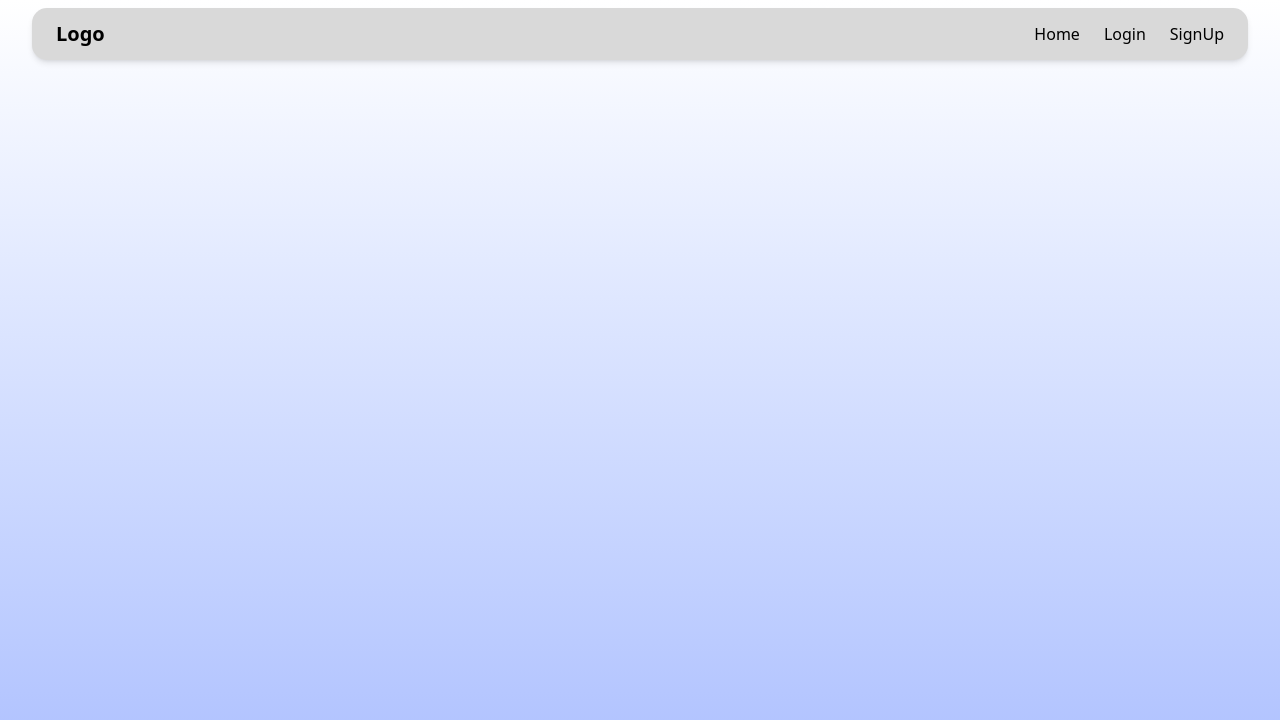
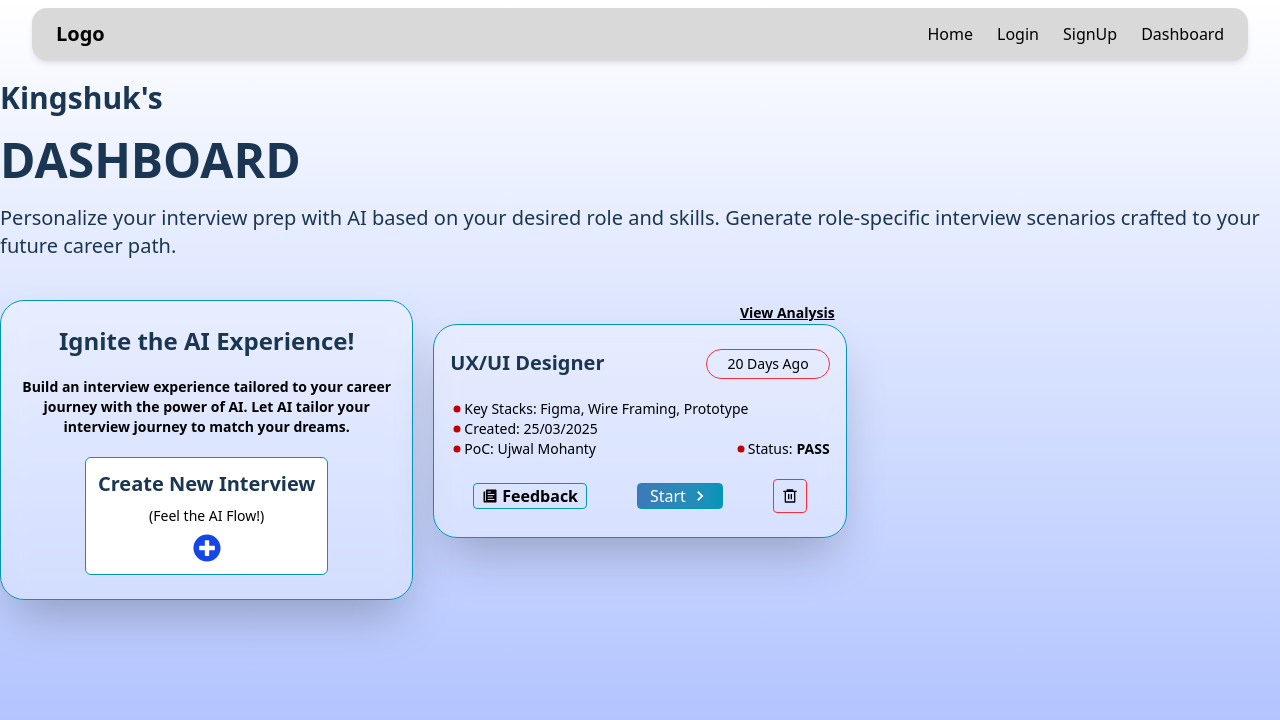
Before and after one commit to saaketh180903/Hackathon-InterviewAI, a React (Vite) app in the folder react-frontend/: page /dashboard in a window 1280 px wide. Before the commit this address had no page. Shown: the top 720 px of the page. Built offline with nearby package versions, Linux system fonts and the light colour scheme.

Commit message:
Hr Dashboard

```diff
--- a/react-frontend/src/App.jsx
+++ b/react-frontend/src/App.jsx
@@ -9,7 +9,7 @@ import { Route, Routes, useNavigate } from "react-router-dom"
 import Navbar from "./components/common/Navbar"
 import OpenRoute from "./components/core/auth/OpenRoute"
 import PrivateRoute from "./components/core/auth/PrivateRoute"
-// import Dashboard from "./pages/Dashboard"
+import Dashboard from "./pages/Dashboard"
 
 // Pages
 import Home from "./pages/Home"
@@ -32,6 +32,7 @@ function App() {
           <Route path="/interview" element={<Interview />} />
           <Route path="/login" element={<Login />} />
           <Route path="/signup" element={<Signup />} />
+          <Route path="/dashboard" element={<Dashboard />} />
           <Route path="*" element={<Error />} />
         </Routes>
       </div>
--- a/react-frontend/src/components/common/Navbar.jsx
+++ b/react-frontend/src/components/common/Navbar.jsx
@@ -22,6 +22,7 @@ const Navbar = () => {
           <li><a href="/" className="hover:text-blue-500">Home</a></li>
           <li><a href="/login" className="hover:text-blue-500">Login</a></li>
           <li><a href="/signup" className="hover:text-blue-500">SignUp</a></li>
+          <li><a href="/dashboard" className="hover:text-blue-500">Dashboard</a></li>
         </ul>
       </div>
     </nav>
--- /dev/null
+++ b/react-frontend/src/components/core/dashboard/RecentInterview.jsx
@@ -0,0 +1,65 @@
+import React from 'react'
+import { Link } from 'react-router-dom'
+import { GoDotFill } from "react-icons/go";
+import { IoIosPaper } from "react-icons/io";
+import { MdNavigateNext } from "react-icons/md";
+import { RiDeleteBin6Line } from "react-icons/ri";
+
+const RecentInterview = () => {
+    return (
+        <div className='w-full'>
+            <div className=' text-right w-full pr-3'>
+                <Link to="/" className="text-sm font-bold text-black underline">
+                    View Analysis
+                </Link>
+            </div>
+
+            <div className='rounded-3xl py-6 px-4 border border-[#0196B8] bg-white/30 backdrop-blur-md shadow-2xl flex flex-col gap-5 justify-center items-center'>
+                <div className='flex justify-between gap-2 w-full'>
+                    <h2 className=' text-xl font-bold text-[#1A3652]'>UX/UI Designer</h2>
+                    <div className=' text-sm px-5 py-1 border border-red-500 rounded-4xl'>20 Days Ago</div>
+                </div>
+
+                <div className='w-full text-sm'>
+                    <div className='flex items-center'>
+                        <GoDotFill className='text-red-700' />
+                        <p>Key Stacks: Figma, Wire Framing, Prototype</p>
+                    </div>
+                    <div className='flex items-center'>
+                        <GoDotFill className='text-red-700' />
+                        <p>Created: 25/03/2025</p>
+                    </div>
+                    <div className='flex justify-between'>
+                        <div className='flex items-center'>
+                            <GoDotFill className='text-red-700' />
+                            <p>PoC: Ujwal Mohanty</p></div>
+                        <div className='flex items-center'>
+                            <GoDotFill className='text-red-700' />
+                            <p>Status: </p>
+                            <span className='font-bold ml-1'> PASS</span>
+                        </div>
+                    </div>
+                </div>
+
+                <div className='flex gap-1 items-center justify-around w-full'>
+                    <div className='flex justify-center items-center gap-1 border px-2 rounded-sm border-[#0196B8]'>
+                        <IoIosPaper />
+                        <div className=' text-base font-semibold'>Feedback</div>
+                    </div>
+                    <div className='flex justify-center items-center gap-1 border px-3 rounded-sm border-[#0196B8] text-white bg-gradient-to-r from-[#3B7AB8] to-[#0196B8]'>
+                        <div className=' text-base'>Start</div>
+                        <MdNavigateNext className='text-xl' />
+                    </div>
+
+                    <div className='border border-red-500 p-2 rounded-sm'>
+                        <RiDeleteBin6Line className='text-base' />
+                    </div>
+
+
+                </div>
+            </div>
+        </div>
+    );
+};
+
+export default RecentInterview;
--- /dev/null
+++ b/react-frontend/src/pages/Dashboard.jsx
@@ -0,0 +1,35 @@
+import React from 'react'
+import { FaPlusCircle } from "react-icons/fa";
+import RecentInterview from '../components/core/dashboard/RecentInterview';
+
+const dashboard = () => {
+    return (
+        <div className='mt-20 max-w-7xl mx-auto'>
+            <div className='text-[#1A3652] flex flex-col gap-5'>
+                <h1 className=' text-3xl font-bold'>Kingshuk's</h1>
+                <h2 className=' text-5xl font-bold'>DASHBOARD</h2>
+                <p className=' text-xl font-medium'>Personalize your interview prep with AI based on your desired role and skills. Generate role-specific
+                    interview scenarios crafted to your future career path.</p>
+            </div>
+
+            <div className=' grid grid-cols-3 gap-5 mt-10'>
+                <div className='rounded-3xl py-6 px-4 border border-[#0196B8] bg-white/30 backdrop-blur-md shadow-2xl flex flex-col gap-5 justify-center items-center'>
+                    <h3 className='text-[#1A3652] text-2xl font-bold'>Ignite the AI Experience!</h3>
+                    <p className='text-sm font-semibold text-center'>Build an interview experience tailored to your career journey with the power of AI.
+                        Let AI tailor your interview journey to match your dreams.</p>
+                    <div className='rounded-md border-[#0196B8] border bg-white p-3 flex flex-col gap-2 justify-center items-center'>
+                        <h3 className='text-[#1A3652] text-xl font-bold'>Create New Interview</h3>
+                        <p className='text-sm'>(Feel the AI Flow!)</p>
+                        <FaPlusCircle className="text-blue-700 w-7 h-7 cursor-pointer" />
+                    </div>
+                </div>
+
+                <div>
+                    <RecentInterview />
+                </div>
+            </div>
+        </div>
+    )
+}
+
+export default dashboard
```
